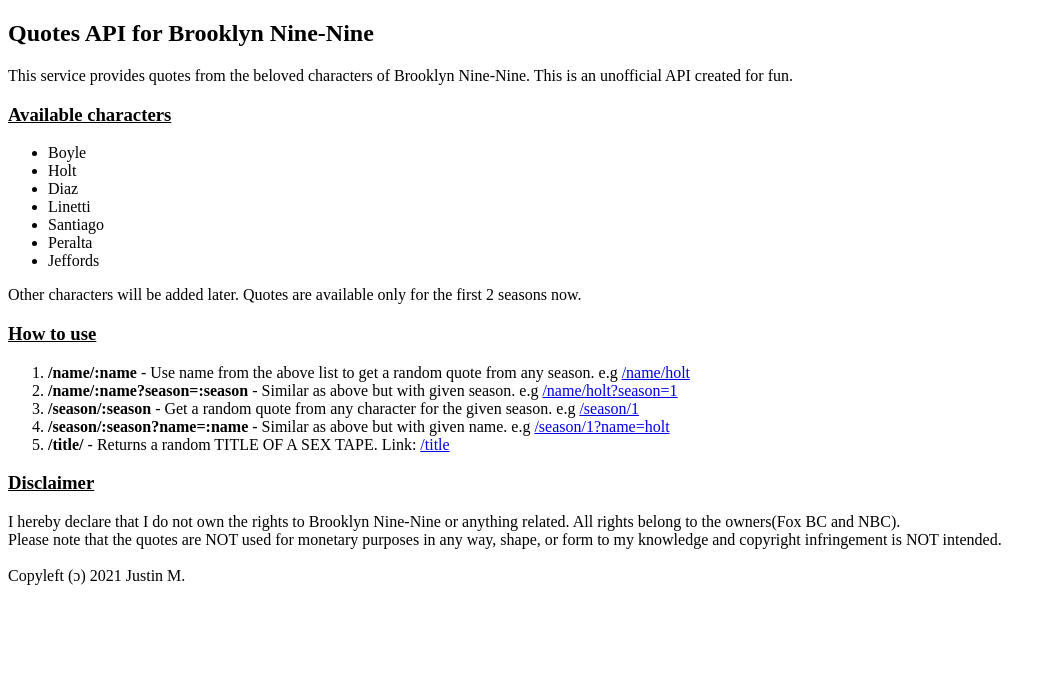
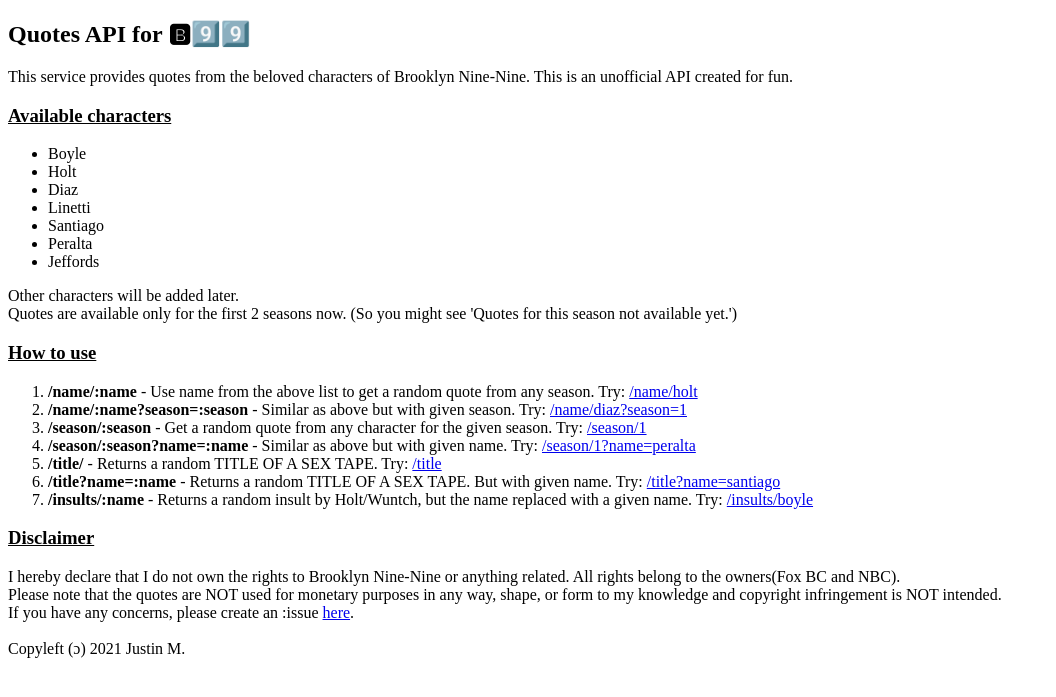
Before and after one commit to thisisjustinm/b99-api, a Flask app: page / in a window 1280 px wide. Shown: the top 697 px of the page, without its empty margins (0-1056 px from the left). Run offline with Flask 2, Linux system fonts and the light colour scheme.

Commit message:
Added new endpoint

```diff
--- a/app.py
+++ b/app.py
@@ -52,10 +52,23 @@ def get_season(season):
         return quote_list[randint(0, len(quote_list) - 1)]
 
 
-@app.route('/title/')
+@app.route('/title')
 def get_title():
     quote_list = read_txt('toyst', 'toyst')
-    return quote_list[randint(0, len(quote_list) - 1)]
+    if request.args.get('name'):
+        return quote_list[randint(0, len(quote_list) - 1)]+f"Title of {request.args.get('name').title()}'s sex tape."
+    else:
+        return quote_list[randint(0, len(quote_list) - 1)]
+
+
+@app.route('/insults/<name>')
+def get_insults(name):
+    quote_list = read_txt('insults', 'holt')
+    single_q = quote_list[randint(0, len(quote_list) - 1)]
+    if name:
+        return single_q.replace('$$', name.title())
+    else:
+        return 'The endpoint requires a name. Try with /insults/boyle .'
 
 
 if __name__ == '__main__':
--- a/src/toyst/toyst.txt
+++ b/src/toyst/toyst.txt
@@ -1,5 +1,5 @@
 Kind, sober and fully dressed.
-I’m sorry about tonight!
+I'm sorry about tonight!
 It’s not your fault, I was terrible.
 It was slightly less unbearable with you.
 Not even going to touch that.
@@ -21,7 +21,6 @@ My mother has a fantastic basement.
 I came alone!
 That's not how holes work!
 Ah, did not work at all, but I love that you attempted it.
-Jake and Amy are getting married tonight.
 My two dads, straight smashin' it. Sorry, that came out weird.
 It's hard for some people.
 I came as fast as I could.
--- a/templates/index.html
+++ b/templates/index.html
@@ -4,7 +4,7 @@
 	<title>Quotes API for Brooklyn Nine-Nine</title>
 </head>
 <body>
-<h2>Quotes API for Brooklyn Nine-Nine</h2>
+<h2>Quotes API for 🅱9️⃣9️⃣</h2>
 <p>
     This service provides quotes from the beloved characters of Brooklyn Nine-Nine. This is an unofficial API created for fun.
     <br>
@@ -15,19 +15,23 @@
   <li>{{char.title()}}</li>
 {% endfor %}
 </ul>
-Other characters will be added later.
-Quotes are available only for the first 2 seasons now.
+Other characters will be added later.<br>
+Quotes are available only for the first 2 seasons now. (So you might see 'Quotes for this season not available yet.')
 <h3><u>How to use</u></h3>
 <ol>
-    <li><b>/name/:name</b> - Use name from the above list to get a random quote from any season. e.g <a href="/name/holt">/name/holt</a></li>
-    <li><b>/name/:name?season=:season</b> - Similar as above but with given season. e.g <a href="/name/holt?season=1">/name/holt?season=1</a></li>
-    <li><b>/season/:season</b> - Get a random quote from any character for the given season. e.g <a href="/season/1">/season/1</a></li>
-    <li><b>/season/:season?name=:name</b> - Similar as above but with given name. e.g <a href="/season/1?name=holt">/season/1?name=holt</a></li>
-    <li><b>/title/</b> - Returns a random TITLE OF A SEX TAPE. Link: <a href="/title">/title</a></li>
+    <li><b>/name/:name</b> - Use name from the above list to get a random quote from any season. Try: <a href="/name/holt">/name/holt</a></li>
+    <li><b>/name/:name?season=:season</b> - Similar as above but with given season. Try: <a href="/name/diaz?season=1">/name/diaz?season=1</a></li>
+    <li><b>/season/:season</b> - Get a random quote from any character for the given season. Try: <a href="/season/1">/season/1</a></li>
+    <li><b>/season/:season?name=:name</b> - Similar as above but with given name. Try: <a href="/season/1?name=santiago">/season/1?name=peralta</a></li>
+    <li><b>/title/</b> - Returns a random TITLE OF A SEX TAPE. Try: <a href="/title">/title</a></li>
+    <li><b>/title?name=:name</b> - Returns a random TITLE OF A SEX TAPE. But with given name. Try: <a href="/title?name=santiago">/title?name=santiago</a></li>
+    <li><b>/insults/:name</b> - Returns a random insult by Holt/Wuntch, but the name replaced with a given name. Try: <a href="/insults/boyle">/insults/boyle</a></li>
 </ol>
 
 <h3><u>Disclaimer</u></h3>
 I hereby declare that I do not own the rights to Brooklyn Nine-Nine or anything related. All rights belong to the owners(Fox BC and NBC). <br> Please note that the quotes are NOT used for monetary purposes in any way, shape, or form to my knowledge and copyright infringement is NOT intended.
+<br>If you have any concerns, please create an
+:issue <a href="https://github.com/thisisjustinm/b99-api/issues">here</a>.
 <br><br>Copyleft (ɔ) 2021 Justin M.
 </body>
 </html>
```
Also changed, not shown: src/insults/holt.txt (added, +33 -0 lines).
